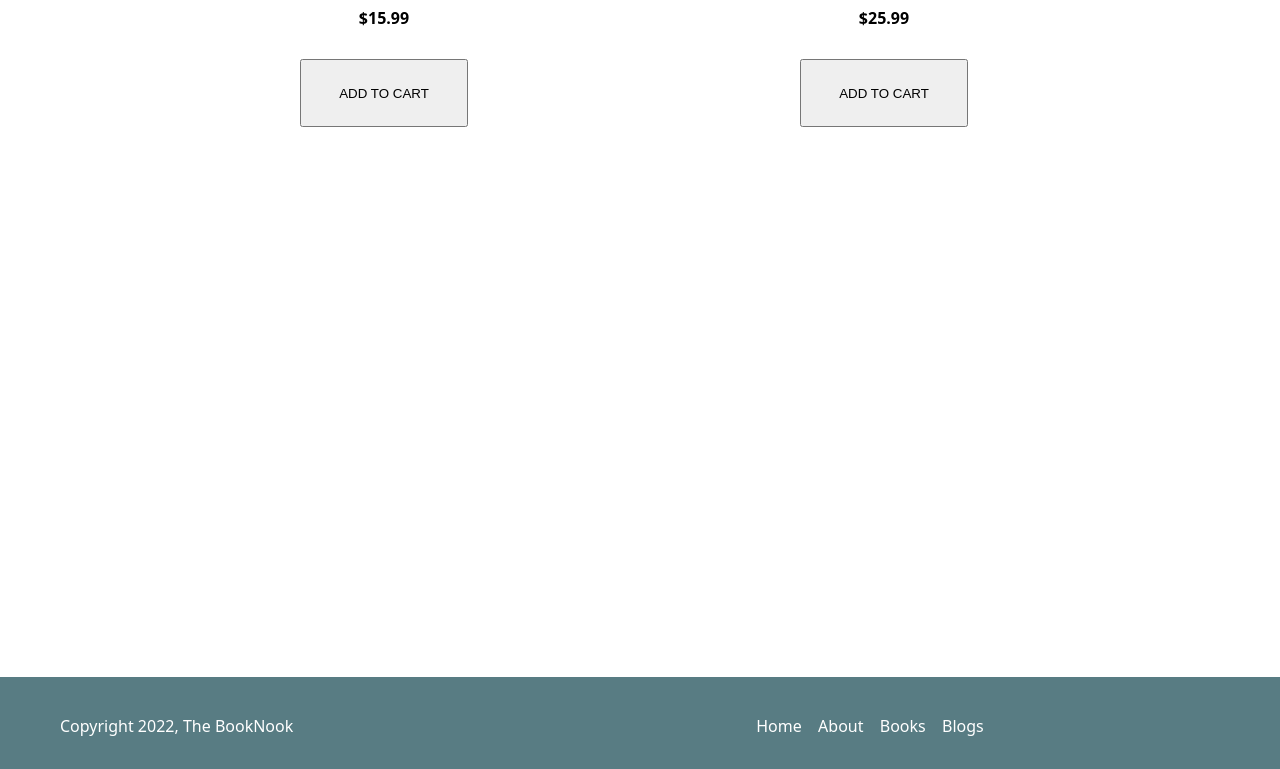
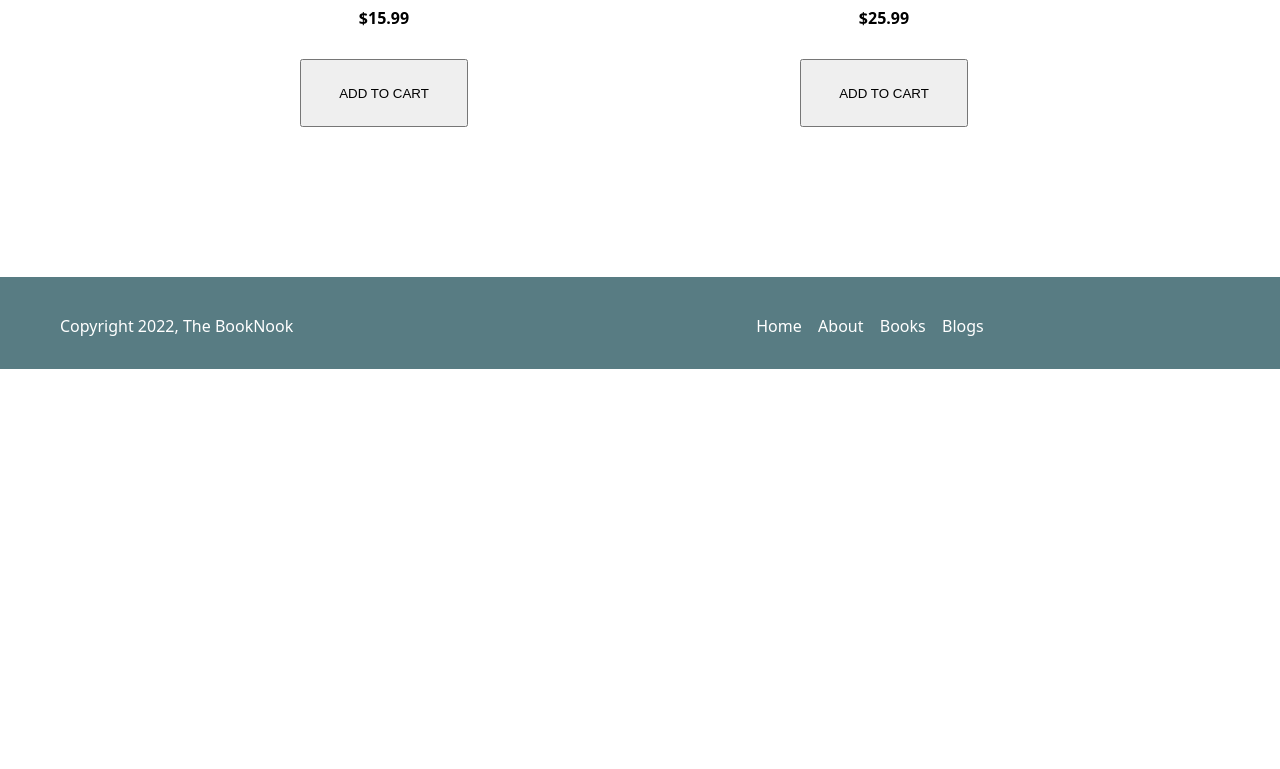
Before and after one commit to FA-22-NEWM-N315/homeworkFive, a website with bundled scripts: page index.html in a window 1280 px wide. Shown: the part 1165-1934 px from the top of the page. After the commit the page ends 1534 px from the top, so only its background shows below. Built offline with nearby package versions, Linux system fonts and the light colour scheme; a web font is replaced by a local one.

Commit message:
change footer

```diff
--- a/scss/footer/footer.scss
+++ b/scss/footer/footer.scss
@@ -3,7 +3,7 @@ footer {
     width: 100%;
     height: 92px;
     background-color: #587C83;
-    top: 1840px;
+    top: 1440px;
 }
 
 .copy {
```
Also changed, not shown: css/styles.css.
